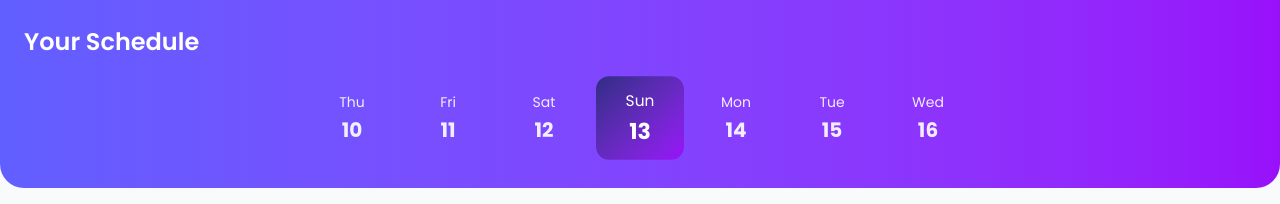
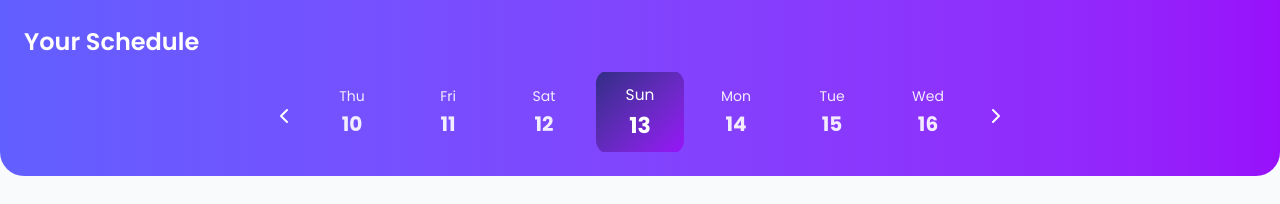
Before and after one commit to onejeet/astral-kancal, a Next.js app: page / in a window 1280 px wide. Shown: the top 204 px of the page. Built offline with nearby package versions, Linux system fonts and the light colour scheme.

Commit message:
feat: weekview navigation

```diff
--- a/src/components/common/WeekView/WeekView.tsx
+++ b/src/components/common/WeekView/WeekView.tsx
@@ -3,7 +3,7 @@
 import { motion, AnimatePresence } from 'framer-motion';
 import dayjs, { Dayjs } from 'dayjs';
 import React, { useState } from 'react';
-import { RefreshCcw } from 'lucide-react';
+import { ChevronLeft, ChevronRight, RefreshCcw } from 'lucide-react';
 import Button from '@/components/core/Button';
 
 interface WeekViewProps {
@@ -39,8 +39,9 @@ const WeekView = ({ selectedDate, onDateSelect }: WeekViewProps) => {
 
   const handleSwipe = React.useCallback(
     (newDate: Dayjs, refreshOnly?: boolean) => {
-      const newDirection = dayjs(newDate).isAfter(localSelectedDate) ? 1 : -1;
-      setDirection(newDirection);
+      const dayDiff = dayjs(newDate).diff(localSelectedDate, 'day');
+      // const newDirection = dayjs(newDate).isAfter(localSelectedDate) ? 1 : -1;
+      setDirection(dayDiff > 10 || dayDiff < -10 ? 1 : dayDiff);
       setCurrentDate(newDate);
       setLocalSelectedDate(newDate);
       if (!refreshOnly) {
@@ -86,8 +87,22 @@ const WeekView = ({ selectedDate, onDateSelect }: WeekViewProps) => {
           />
         )}
       </div>
-      <div className="relative w-full max-w-2xl mx-auto ">
-        <div className="flex justify-center items-center overflow-hidden">
+      <div className="relative w-full max-w-2xl  mx-auto ">
+        <div className="absolute top-1  w-full h-[80px] flex justify-between items-center px-4">
+          <motion.div
+            onClick={() => handleSwipe(dayjs(selectedDate).subtract(5, 'day'))}
+            className="cursor-pointer relative left-[-48px] text-white"
+          >
+            <ChevronLeft size={24} />
+          </motion.div>
+          <motion.div
+            onClick={() => handleSwipe(dayjs(selectedDate).add(5, 'day'))}
+            className="cursor-pointer relative left-[48px] text-white"
+          >
+            <ChevronRight size={24} />
+          </motion.div>
+        </div>
+        <div className="relative h-[80px] w-full overflow-hidden flex items-center justify-center">
           <AnimatePresence initial={false} custom={direction} mode="popLayout">
             <motion.div
               key={currentDate.toISOString()}
@@ -107,7 +122,7 @@ const WeekView = ({ selectedDate, onDateSelect }: WeekViewProps) => {
                   <motion.button
                     key={date.toISOString()}
                     onClick={() => handleSwipe(date)}
-                    className={`flex flex-col items-center p-1.5 xs:p-2 sm:p-2.5 md:p-3 my-2 rounded-xl transition-all cursor-pointer flex-1 min-w-[60px] sm:min-w-[70px] md:min-w-[80px] ${
+                    className={`flex flex-col items-center p-1.5 xs:p-2 sm:p-2.5 md:p-3 my-2 rounded-xl transition-all cursor-pointer flex-1 min-w-[60px] sm:min-w-[70px] md:min-w-[80px]  ${
                       isSelected
                         ? 'bg-gradient-to-br from-indigo-900 to-purple-600 text-white'
                         : 'text-white/90 hover:bg-white/10'
```
